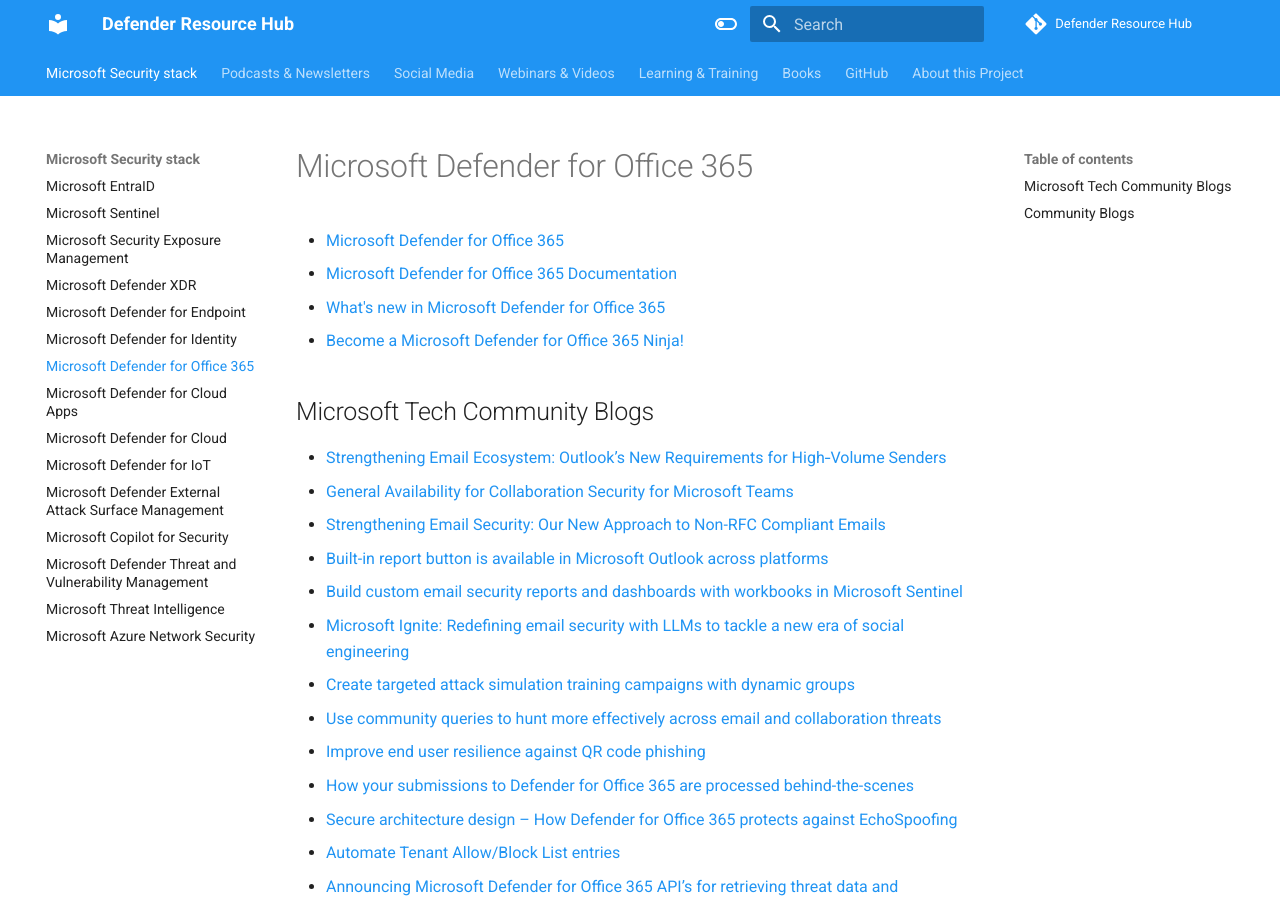
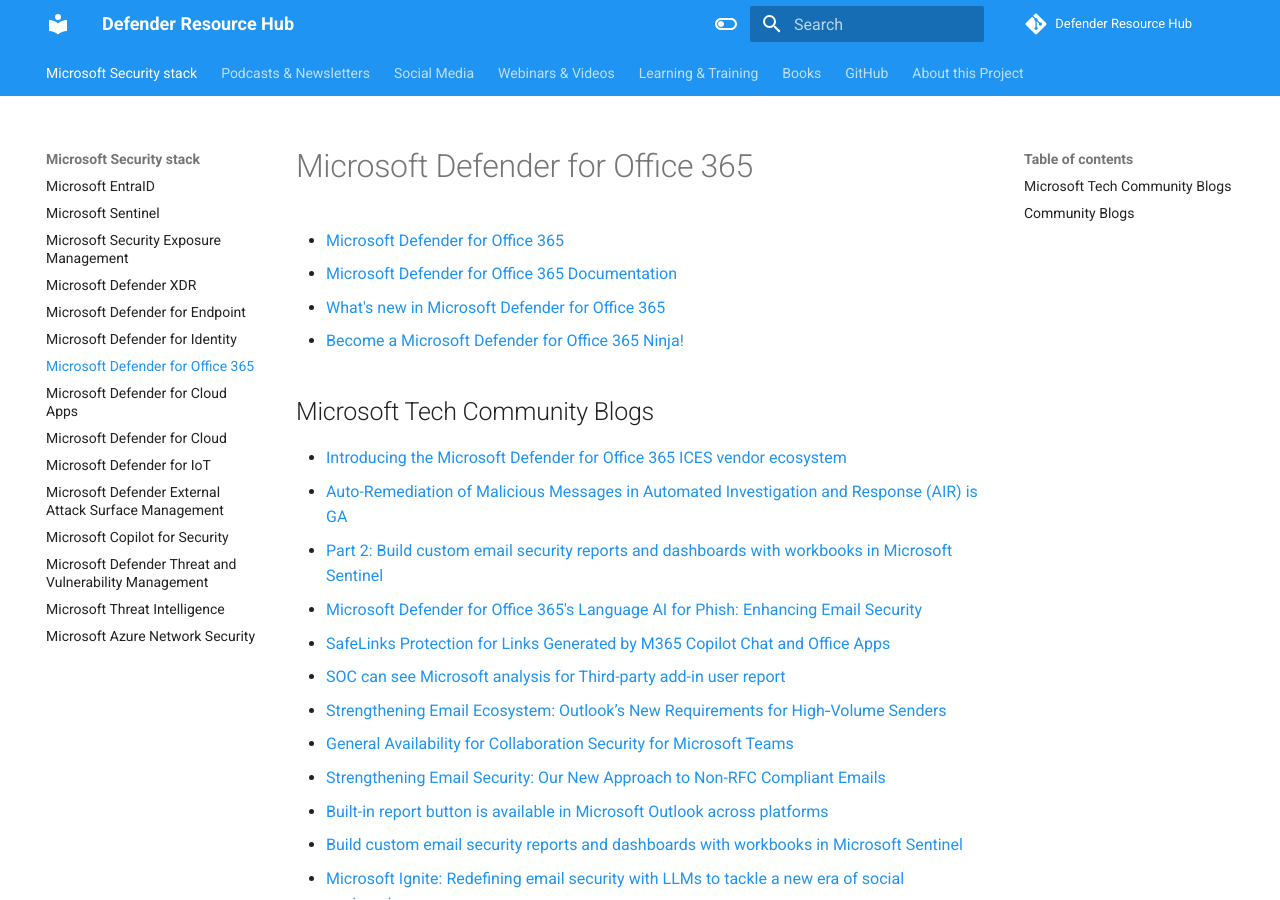
Before and after one commit to alexverboon/DefenderResourceHub, an MkDocs documentation site: the page built from docs/mdo.md, in a window 1280 px wide and 900 px high. Built offline with MkDocs 1.6.1 and Material for MkDocs 9.7.7, drawn with Linux system fonts in a browser that asks for light colours; comment, search, counter and statistics services are not loaded.

Commit message:
June Updates

```diff
--- a/docs/mdo.md
+++ b/docs/mdo.md
@@ -7,6 +7,12 @@
 
 ## Microsoft Tech Community Blogs
 
+- [Introducing the Microsoft Defender for Office 365 ICES vendor ecosystem](https://techcommunity.microsoft.com/blog/microsoftdefenderforoffice365blog/introducing-the-microsoft-defender-for-office-365-ices-vendor-ecosystem/4424817)
+- [Auto-Remediation of Malicious Messages in Automated Investigation and Response (AIR) is GA](https://techcommunity.microsoft.com/blog/microsoftdefenderforoffice365blog/auto-remediation-of-malicious-messages-in-automated-investigation-and-response-a/4418047?previewMessage=true)
+- [Part 2: Build custom email security reports and dashboards with workbooks in Microsoft Sentinel](https://techcommunity.microsoft.com/blog/microsoftdefenderforoffice365blog/part-2-build-custom-email-security-reports-and-dashboards-with-workbooks-in-micr/4411303)
+- [Microsoft Defender for Office 365's Language AI for Phish: Enhancing Email Security](https://techcommunity.microsoft.com/blog/microsoftdefenderforoffice365blog/microsoft-defender-for-office-365s-language-ai-for-phish-enhancing-email-securit/4410446)
+- [SafeLinks Protection for Links Generated by M365 Copilot Chat and Office Apps](https://techcommunity.microsoft.com/blog/microsoftdefenderforoffice365blog/safelinks-protection-for-links-generated-by-m365-copilot-chat-and-office-apps/4396828)
+- [SOC can see Microsoft analysis for Third-party add-in user report](https://techcommunity.microsoft.com/blog/microsoftdefenderforoffice365blog/soc-can-see-microsoft-analysis-for-third-party-add-in-user-report/4402601)
 - [Strengthening Email Ecosystem: Outlook’s New Requirements for High‐Volume Senders](https://techcommunity.microsoft.com/blog/microsoftdefenderforoffice365blog/strengthening-email-ecosystem-outlook%E2%80%99s-new-requirements-for-high%E2%80%90volume-senders/4399730)
 - [General Availability for Collaboration Security for Microsoft Teams](https://techcommunity.microsoft.com/blog/microsoftdefenderforoffice365blog/general-availability-for-collaboration-security-for-microsoft-teams/4393040)
 - [Strengthening Email Security: Our New Approach to Non-RFC Compliant Emails](https://techcommunity.microsoft.com/blog/microsoftdefenderforoffice365blog/strengthening-email-security-our-new-approach-to-non-rfc-compliant-emails/4338306)
```
Also changed, not shown: docs/mdxdr.md (+5 -0 lines), docs/mde.md (line endings or trailing spaces).
